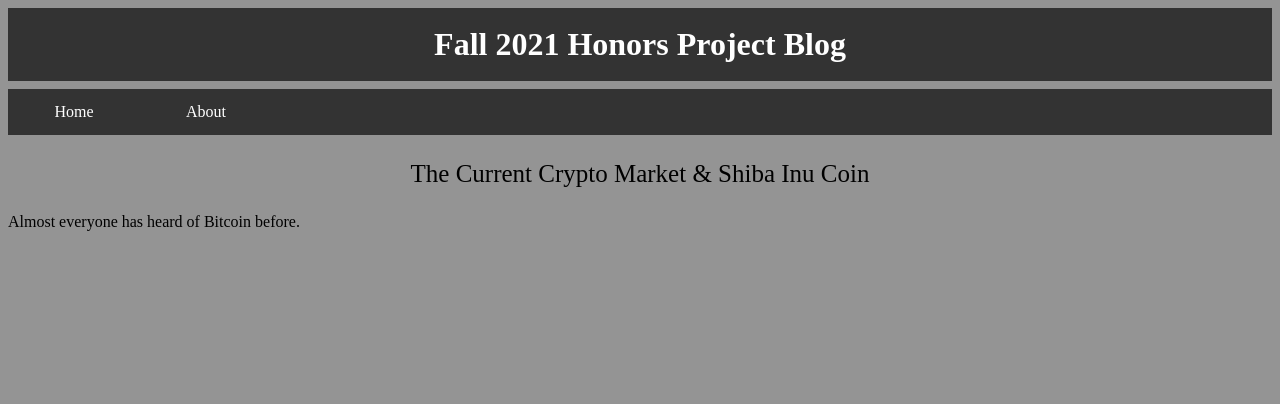
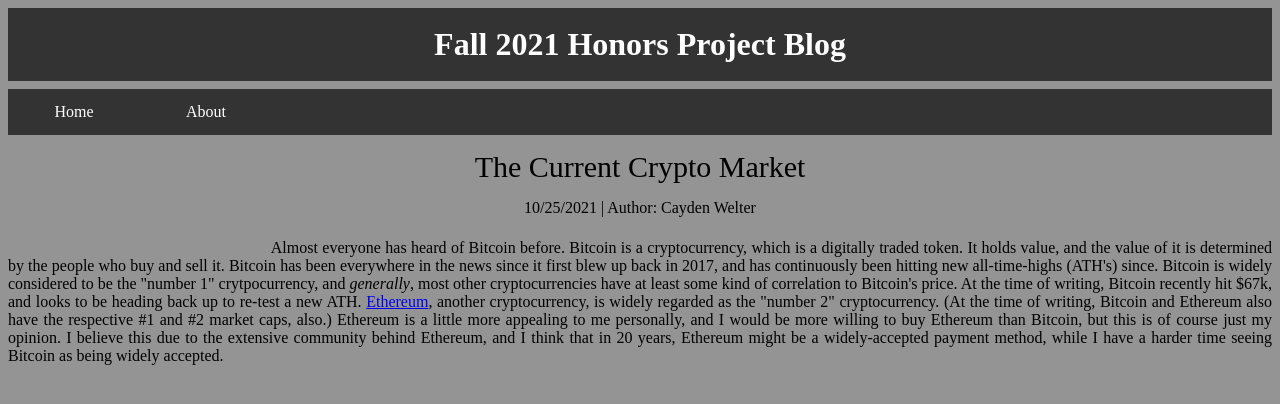
Before and after one commit to caydenwelter/fall-2021-blog, a plain HTML site: page posts/post1.html in a window 1280 px wide. Drawn offline with Linux system fonts and the light colour scheme; a script that the page names is missing.

Commit message:
Add files via upload

```diff
--- a/posts/post1.html
+++ b/posts/post1.html
@@ -1,6 +1,6 @@
 <html>
     <head>
-        <title id="title">this is the title</title>
+        <title>Post #1 - Fall 2021 Honors Project Blog</title>
         <style>
             h1{
                 text-align: center;
@@ -42,15 +42,28 @@
             .break1 br{
                 line-height: 50%;
             }
-            .title{
+            .title p{
                 text-align: center;
-                font-size: 25px
+                font-size: 30px;
+                padding: 15px;
+                margin: 0px;
             }
             .invisible{
                 visibility: hidden;
             }
-            .content{
-
+            .date{
+                text-align: center;
+                margin: 0px;
+                padding-top: 0px;
+                padding-bottom: 6px;
+            }
+            .charts{
+                width: 20%;
+                float: left;
+                padding-right: 10px;
+            }
+            .content p{
+                text-align: justify;
             }
         </style>
     </head>
@@ -64,11 +77,16 @@
             </ul>
         </div>
         <div class="title" id="title">
-            <p>The Current Crypto Market & Shiba Inu Coin</p>
+            <p>The Current Crypto Market</p>
         </div>
+        <div class="date">10/25/2021 | Author: Cayden Welter</div>
         <div class="content">
-            Almost everyone has heard of Bitcoin before.
+            <div class="charts"><script src="https://widgets.coingecko.com/coingecko-coin-ticker-widget.js"></script>
+            <coingecko-coin-ticker-widget  coin-id="bitcoin" currency="usd" locale="en" background-color="#949494"></coingecko-coin-ticker-widget><br>
+            <coingecko-coin-ticker-widget  coin-id="ethereum" currency="usd" locale="en" background-color="#949494"></coingecko-coin-ticker-widget></div>
+            <p>Almost everyone has heard of Bitcoin before. Bitcoin is a cryptocurrency, which is a digitally traded token. It holds value, and the value of it is determined by the people who buy and sell it. Bitcoin has been everywhere in the news since it first blew up back in 2017, and has continuously been hitting new all-time-highs (ATH's) since. Bitcoin is widely considered to be the "number 1" crytpocurrency, and <i>generally</i>, most other cryptocurrencies have at least some kind of correlation to Bitcoin's price. At the time of writing, Bitcoin recently hit $67k, and looks to be heading back up to re-test a new ATH. <a href="https://www.ethereum.org" target="_blank">Ethereum</a>, another cryptocurrency, is widely regarded as the "number 2" cryptocurrency. (At the time of writing, Bitcoin and Ethereum also have the respective #1 and #2 market caps, also.) Ethereum is a little more appealing to me personally, and I would be more willing to buy Ethereum than Bitcoin, but this is of course just my opinion. I believe this due to the extensive community behind Ethereum, and I think that in 20 years, Ethereum might be a widely-accepted payment method, while I have a harder time seeing Bitcoin as being widely accepted.</p>
+
         </div>
-        <div class="invisible">A discussion of the current crypto market and what I think about Bitcoin, Etherium, and Shiba Inu Coin.</div> <!-- this is the description of the post, must be at bottom>
+        <div class="invisible">A discussion of the current crypto market and what I think about a few coins.</div> <!-- this is the description of the post, must be at bottom>
     </body>
 </html>
```
Also changed, not shown: index.html (+1 -1 lines).
